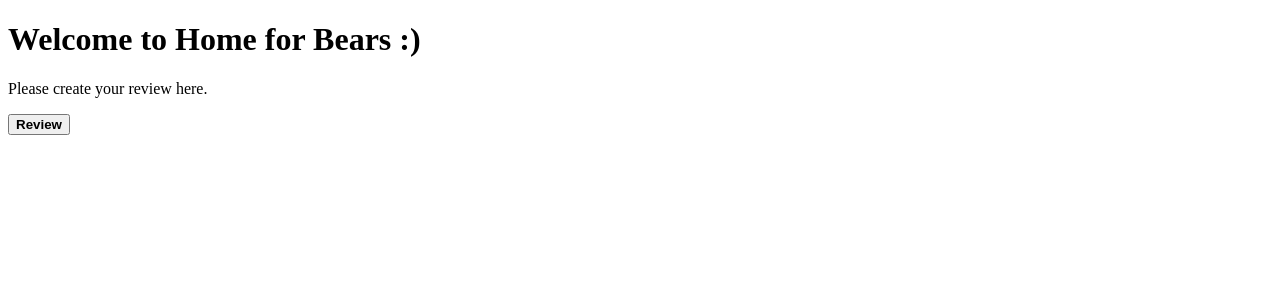
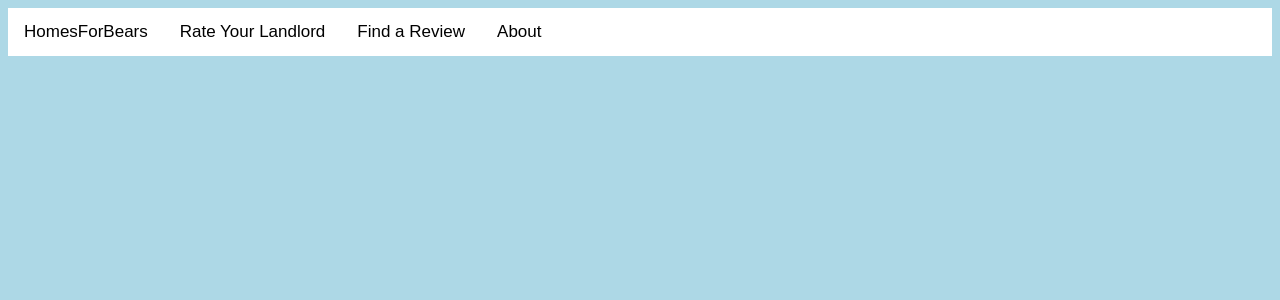
Before and after one commit to daynetran/LandlordDatabase, a Django app: template create_review/templates/helloworld.html in a window 1280 px wide. Shown: the top 300 px of the page. Run offline with Django 4.2, Linux system fonts and the light colour scheme; the template is opened without the code that fills it, so the values that code supplies are empty.

Commit message:
added css file

```diff
--- a/create_review/templates/helloworld.html
+++ b/create_review/templates/helloworld.html
@@ -1,10 +1,12 @@
 <!DOCTYPE html>
 <html>
-<body>
-
-<h1>Welcome to Home for Bears :)</h1>
-<p>Please create your review here.</p>
-<button><strong>Review</strong></button>
-
-</body>
+  <head>
+    <link rel="stylesheet" href="mystyle.css" />
+  </head>
+  <div class="topnav">
+    <a href="#home">HomesForBears</a>
+    <a href="#rate">Rate Your Landlord</a>
+    <a href="#find">Find a Review</a>
+    <a href="#about">About</a>
+  </div>
 </html>
--- /dev/null
+++ b/create_review/templates/mystyle.css
@@ -0,0 +1,36 @@
+body {
+  background-color: lightblue;
+}
+
+/* Add a black background color to the top navigation */
+.topnav {
+  background-color: rgb(255, 255, 255);
+  overflow: hidden;
+}
+
+.topnav a {
+  font-family: sans-serif;
+
+}
+
+/* Style the links inside the navigation bar */
+.topnav a {
+  float: left;
+  color: #000000;
+  text-align: center;
+  padding: 14px 16px;
+  text-decoration: none;
+  font-size: 17px;
+}
+
+/* Change the color of links on hover */
+.topnav a:hover {
+  background-color: #ddd;
+  color: black;
+}
+
+/* Add a color to the active/current link */
+.topnav a.active {
+  background-color: #04AA6D;
+  color: white;
+}
```
